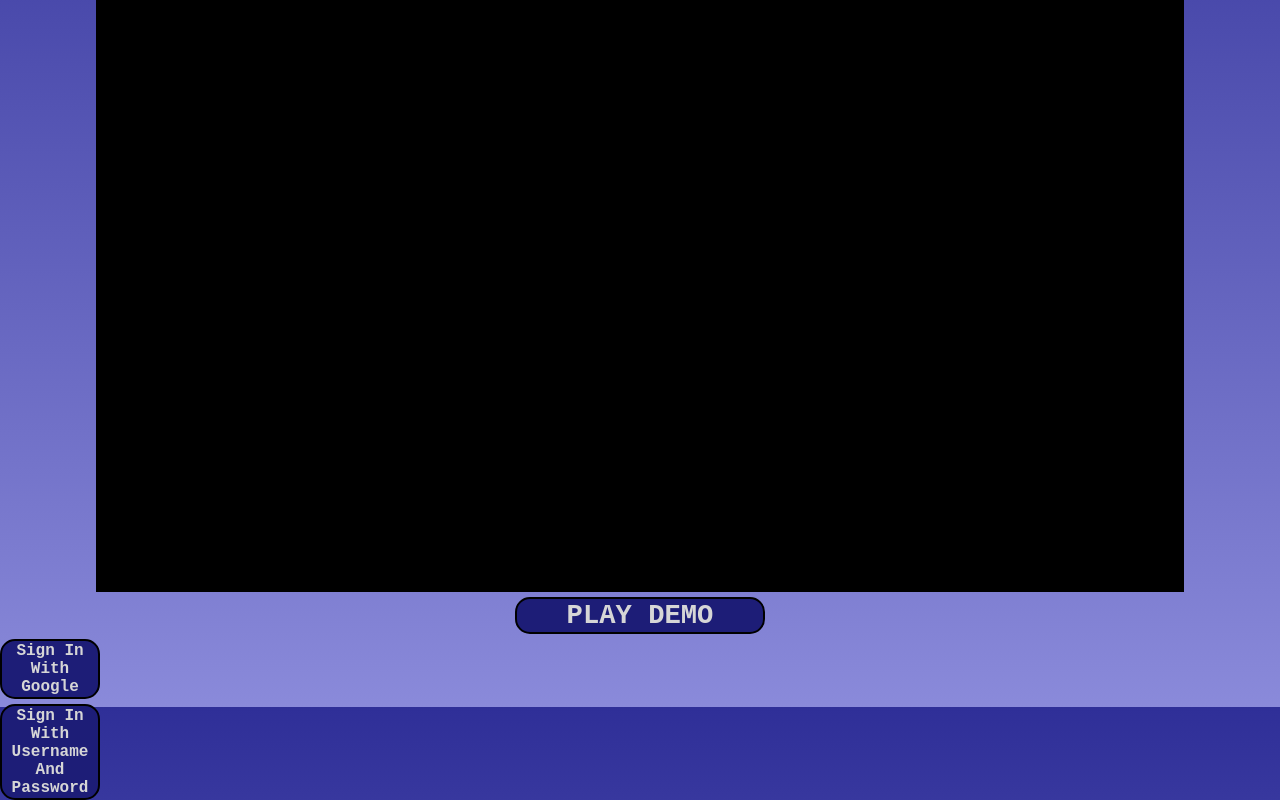
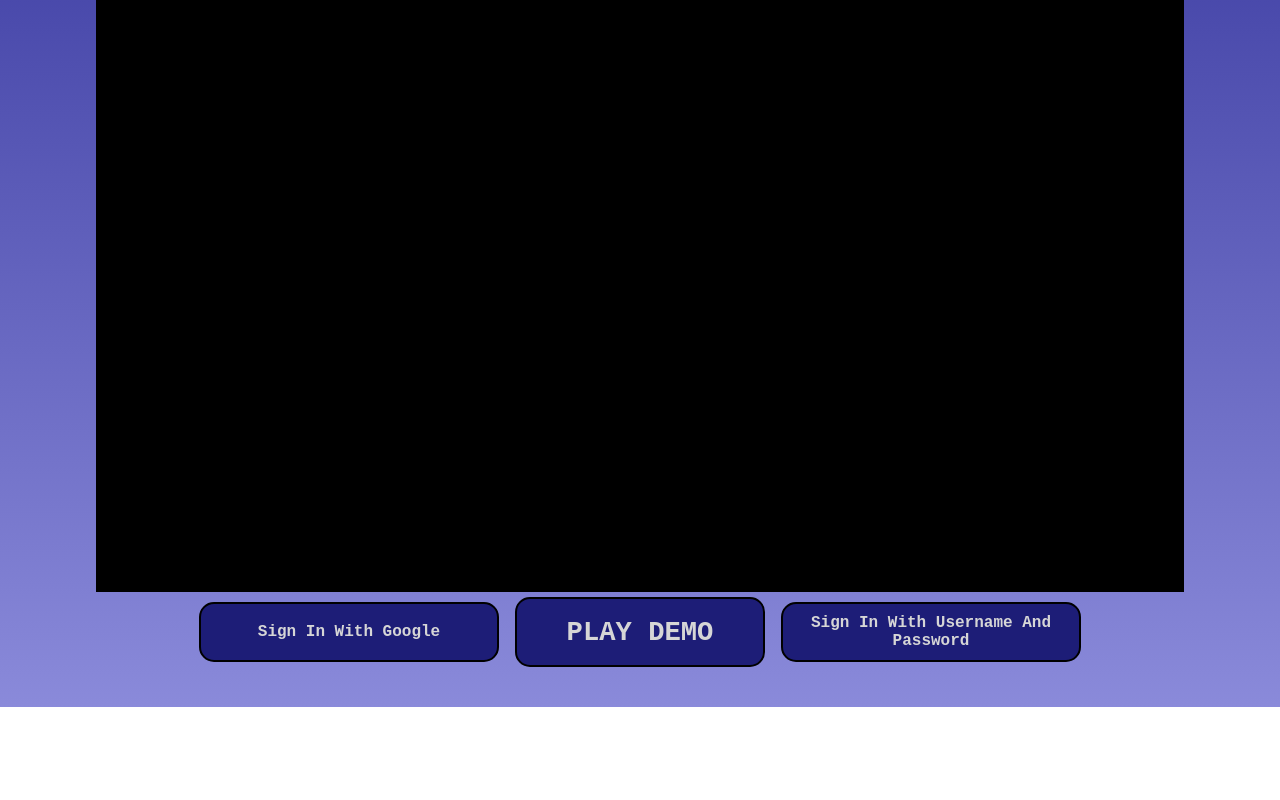
Before and after one commit to ZachBarrentine/A-Fleet-Among-Angels, a React (Vite) app in the folder webPage/afaa-webpage/: page /Demo in a window 1280 px wide. Shown: the part 293-1093 px from the top of the page. After the commit the page ends 1000 px from the top, so only its background shows below. Built offline with nearby package versions, Linux system fonts and the light colour scheme; no server answers; a web font is replaced by a local one.

Commit message:
sign in buttons styling

```diff
--- a/webPage/afaa-webpage/src/css/Demo.css
+++ b/webPage/afaa-webpage/src/css/Demo.css
@@ -1,3 +1,4 @@
+/* this isnt being used, i'll leave it commented tho
 .TitleBox3 {
     min-height: 10vh;
     max-height: 15vh;
@@ -16,7 +17,7 @@
     border: rgb(29, 29, 119);
     border-width: 1px;
     border-style: solid;
-}
+}*/
 
 .projectTitle {
     font-size: clamp(2em, 8vw, 3.5em);
@@ -66,13 +67,24 @@
     align-items: center;
 }
 
+.signNplay{
+    display: flex;
+    flex-direction: row;
+    justify-content: center;
+    align-items: center;
+    gap: 1em;
+    margin-bottom: 5px;
+    flex-wrap: nowrap;
+}
+
 .playDemoButton {
-    display: block;
-    margin: .5em auto 0 auto;
+    display: flex;
     width: 250px;
     align-items: center;
     justify-content: center;
     width: 250px;
+    height: 70px;
+    padding: 1em 1em;
     background-color: rgb(29, 29, 119);
     color: rgb(214, 214, 214);
     font-size: 1.7em;
@@ -84,25 +96,46 @@
     margin-top: 5px;
 }
 
-.signInButton, .signOutButton {
-    display: block;
+.signInButton, .signInGButton, .signOutButton{
+    display: flex;
     align-items: center;
     justify-content: center;
-    width: 100px;
+    padding: 1em 1em;
+    width: 300px;
+    height: 60px;
     background-color: rgb(29, 29, 119);
     color: rgb(214, 214, 214);
     font-size: 1em;
     font-family: 'Kode Mono', monospace;
     font-weight: bold;
-    text-decoration: none;
     border-radius: 15px;
     border: 2px solid rgb(0, 0, 0);
     cursor: pointer;
     margin-top: 5px;
 }
 
+.signOutButton{
+    height: 50px;
+    width: 150px;
+    margin-bottom: 5px;
+}
 
-.signInButton:hover, .signOutButton:hover, .playDemoButton:hover{
+.demoSignOut{
+    display: flex;
+    align-items: center;
+    justify-content: center;
+    flex-direction: column;
+}
+
+.signInButton:hover, .signOutButton:hover,
+.playDemoButton:hover, .signInGButton:hover{
     background-color: rgb(78, 78, 107);
     color: rgb(149, 149, 215);
 }
+
+@media (max-width: 600px) {
+    .signInButton,.signOutButton,.signInGButton {
+        font-size: 0.7em;
+        padding: 0.4em 0.8em;
+    }
+}
--- a/webPage/afaa-webpage/src/pages/Demo.jsx
+++ b/webPage/afaa-webpage/src/pages/Demo.jsx
@@ -1,7 +1,7 @@
 import "../css/Demo.css"
 import {auth} from '../../firebase'
 import { useAuthState } from 'react-firebase-hooks/auth'; // need to install using npm install react-firebase-hooks
-import { GoogleAuthProvider, signInWithPopup, signOut } from "firebase/auth";
+import { GoogleAuthProvider, signInWithPopup, signOut, signInWithEmailAndPassword } from "firebase/auth";
 
 function Demo(){
 
@@ -18,9 +18,10 @@ function Demo(){
                 <div className="demoScreen">
                 </div>
             </div>
-            <button className="playDemoButton">PLAY DEMO</button>
-            {user ? <SignOut /> : <SignInWithG />}
-            {user ? <SignOut /> : <SignInWithUAndP />}
+            <div className = "signNplay">
+            {user ? (<div className = "demoSignOut"><button className="playDemoButton">PLAY DEMO</button><SignOut /> </div>) :
+                    ( <><SignInWithG /> <button className="playDemoButton">PLAY DEMO</button> <SignInWithUAndP /> </>)}
+            </div>
         </div>
     );
 }
@@ -31,7 +32,7 @@ function SignInWithG(){
         signInWithPopup(auth, provider).catch((error) => {
         console.error("Failed to sign in:", error)});
     }
-    return <button className="signInButton" onClick={signInWithGoogle}>Sign In With Google</button>
+    return <button className="signInGButton" onClick={signInWithGoogle}>Sign In With Google</button>
 }
 
 function SignInWithUAndP(){
```
